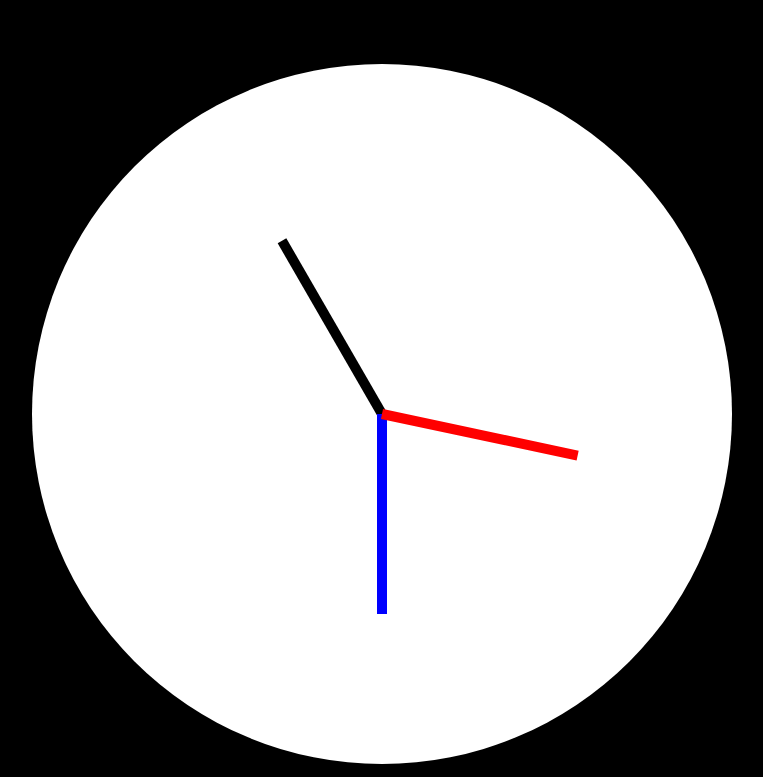
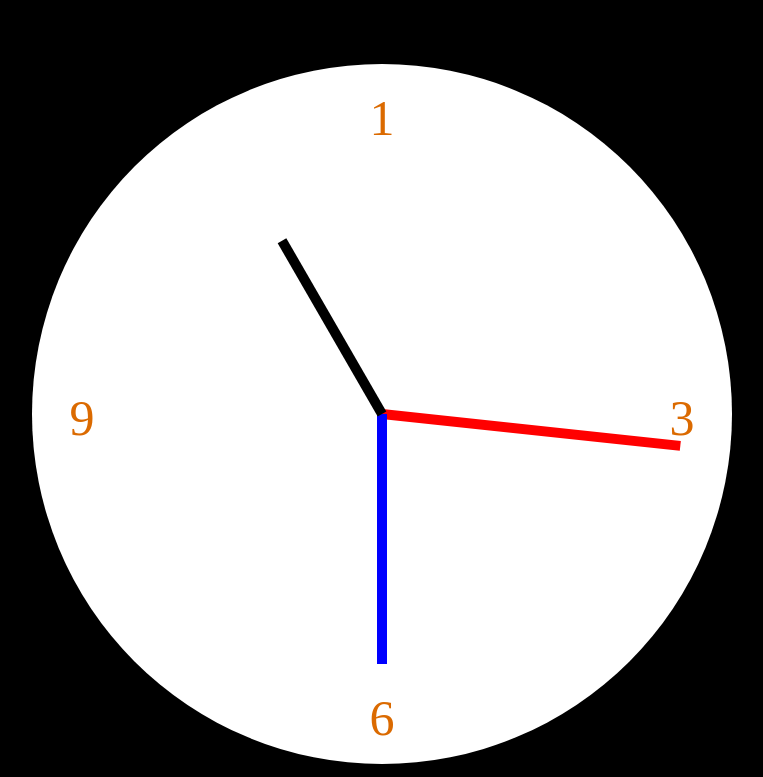
Before and after one commit to EliasenJason/javascript30, a plain HTML site: page 2 - clock/index.html in a window 1280 px wide. Shown: the top 777 px of the page, without its empty margins (258-1021 px from the left). Drawn offline with Linux system fonts and the light colour scheme.

Commit message:
seconds are ticking nicely

```diff
--- a/2 - clock/index.html
+++ b/2 - clock/index.html
@@ -11,7 +11,11 @@
         <div id="clock">
             <div id="hours"></div>
             <div id="minutes"></div>
-            <div id="seconds"></div>
+            <div id="seconds" class="transition"></div>
+            <div class="number" id="one">1</div>
+            <div class="number" id="three">3</div>
+            <div class="number" id="six">6</div>
+            <div class="number" id="nine">9</div>
         </div>
         <div id="digital">
             <p>00:00.00</p>
--- a/2 - clock/javascript.js
+++ b/2 - clock/javascript.js
@@ -4,8 +4,14 @@ function adjustTime() {
     let digital = document.querySelector('#digital p')
     digital.innerHTML = `${date.getHours()}:${date.getMinutes() < 10 ? 0 + date.getMinutes().toString() : date.getMinutes()}.${date.getSeconds() < 10 ? 0 + date.getSeconds().toString() : date.getSeconds()}`
     document.getElementById('hours').style.transform = `rotate(${date.getHours() > 12 ? (date.getHours() / 12) * 360 : (((date.getHours() - 12) / 12) * 360)}deg`
+
     document.getElementById('minutes').style.transform = `rotate(${(date.getMinutes() / 60) * 360}deg)`
     document.getElementById('seconds').style.transform = `rotate(${(date.getSeconds() / 60) * 360}deg)`
+    if (date.getSeconds() == 0) {
+        document.getElementById('seconds').classList.add('no-transition')
+    } else {
+        document.getElementById('seconds').classList.remove('no-transition')
+    }
 }
 
 setInterval(() => {
--- a/2 - clock/style.css
+++ b/2 - clock/style.css
@@ -29,25 +29,55 @@ body {
     width: 10px;
     height: 200px;
     transform-origin: bottom;
-    transform: rotate(0deg)
+    transform: rotate(0deg);
+    z-index: 10;
+
 }
 #minutes {
     position: absolute;
     background-color: blue;
-    margin: 150px 345px;
+    margin: 100px 345px;
     width: 10px;
-    height: 200px;
+    height: 250px;
     transform-origin: bottom;
-    transform: rotate(0deg)
+    transform: rotate(0deg);
+    z-index: 9;
 }
 #seconds {
     position: absolute;
     background-color: red;
-    margin: 150px 345px;
+    margin: 50px 345px;
     width: 10px;
-    height: 200px;
+    height: 300px;
     transform-origin: bottom;
-    transform: rotate(0deg)
+    transform: rotate(0deg);
+    z-index: 8;
+
+}
+
+.number {
+    height: 50px;
+    width: 50px;
+    position: absolute;
+    color: rgb(219, 106, 0);
+    text-align: center;
+    font-size: 50px;
+}
+
+#one {
+    margin: 25px 325px;
+}
+
+#three {
+    margin: 325px 625px;
+}
+
+#six {
+    margin: 625px 325px;
+}
+
+#nine {
+    margin: 325px 25px;
 }
 
 #digital {
@@ -64,3 +94,9 @@ body {
     color: black;
     font-size: 190px;
 }
+.transition {
+    transition: ease-in 1s;
+}
+.no-transition {
+    transition: none;
+}
```
